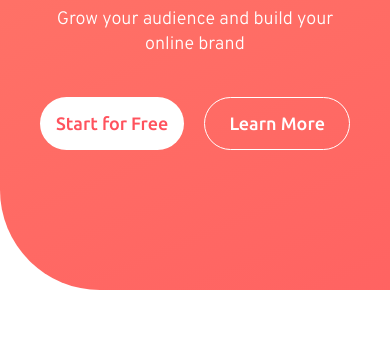
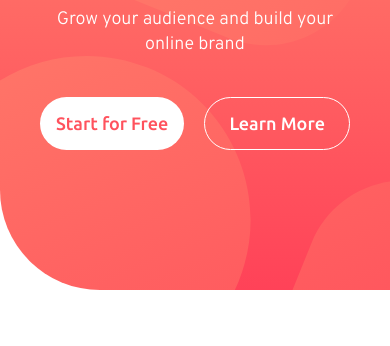
Before and after one commit to RaveleSilva/Blogr, a plain HTML site: page index.html in a window 390 px wide. Shown: the part 245-591 px from the top of the page. Drawn offline with Linux system fonts and the light colour scheme.

Commit message:
Update header.css

```diff
--- a/CSS/header.css
+++ b/CSS/header.css
@@ -204,6 +204,9 @@ header{
 
     header{
         padding-bottom: 100px;
+        background: url(../images/bg-pattern-intro-mobile.svg),linear-gradient(to bottom, #FF8D70, #FF4258);
+        background-position: 35% 38.5%;
+        background-repeat: no-repeat;
     }
 
     .header-container{
```
